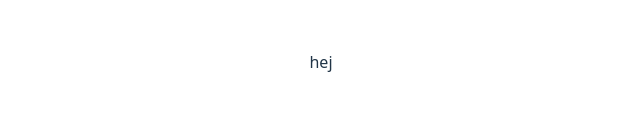
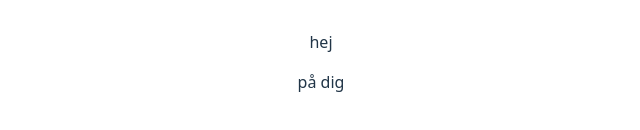
Before and after one commit to gowran1337/StudentCommonSpace, a React (Vite) app in the folder CommonSpaceWebsite/: page / in a window 1280 px wide. Shown: the part 338-468 px from the top of the page, without its empty margins (319-959 px from the left). Built offline with nearby package versions, Linux system fonts and the light colour scheme.

Commit message:
Ändringar

```diff
--- a/CommonSpaceWebsite/src/App.tsx
+++ b/CommonSpaceWebsite/src/App.tsx
@@ -8,6 +8,7 @@ function App() {
   return (
     <>
      <p>hej</p>
+     <p>på dig</p>
     </>
   )
 }
```
Also changed, not shown: 1 other file (tests, documents, lock files or other folders).
